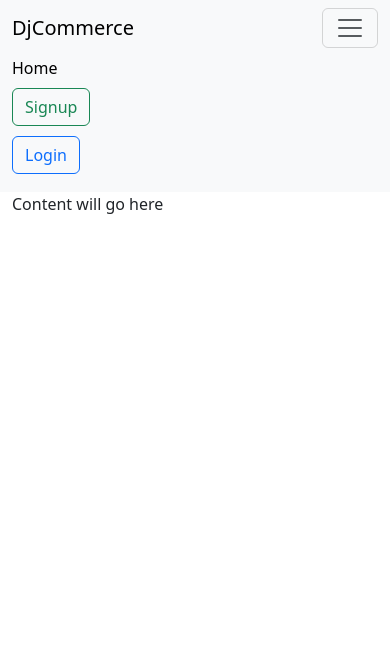
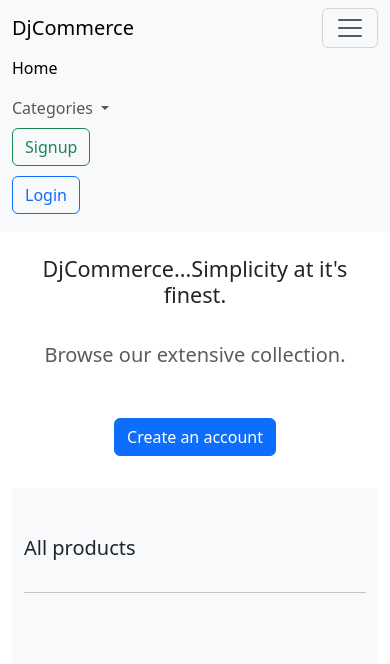
Before and after one commit to hasnainAli22/django-commerce, a Django app: page / in a window 390 px wide, after a click that opens the changed part. Shown: the top 664 px of the page. Run offline with Django 4.2, Linux system fonts and the light colour scheme; data that the repository does not hold is empty.

Commit message:
Implemented the Category and product detail page of store

```diff
--- a/accounts/templates/registration/login.html
+++ b/accounts/templates/registration/login.html
@@ -10,6 +10,6 @@
         <button class="btn btn-primary me-2" type="submit">Login</button>
     </form>
     <div class="small">
-        Forgot Password?<a href="{% url 'password_reset' %}">Reset Password</a><br><br>
+        Forgot Password?<a href="{% url 'accounts:password_reset' %}">Reset Password</a><br><br>
     </div>
 {% endblock  %}
--- a/accounts/templates/registration/logout.html
+++ b/accounts/templates/registration/logout.html
@@ -5,12 +5,12 @@
     <div class="alert alert-success" role="alert">
         Logged Out Successfully!
     </div>
-    Click Here to Login <a class="link-primary" href="{% url 'login' %}">Login!</a>
+    Click Here to Login <a class="link-primary" href="{% url 'accounts:login' %}">Login!</a>
 
     <script>
         // Delay for a few seconds (e.g., 3 seconds) before redirecting
         setTimeout(function() {
-            window.location.href = "{% url 'home' %}";
+            window.location.href = "{% url 'store:home' %}";
         }, 3000); // 3000 milliseconds = 3 seconds
     </script>
 {% endblock  %}
--- a/accounts/templates/registration/password-reset-complete.html
+++ b/accounts/templates/registration/password-reset-complete.html
@@ -4,5 +4,5 @@
 {% endblock  %}
 {% block content %}
     <h1 class="mt-4">Password Reset Completed Successfully!</h1>
-    <a href="{% url 'login' %}">Login</a>
+    <a href="{% url 'accounts:login' %}">Login</a>
 {% endblock content %}
--- a/accounts/templates/registration/password_reset.html
+++ b/accounts/templates/registration/password_reset.html
@@ -10,7 +10,7 @@
         <button class="btn btn-primary me-2" type="submit">Submit</button>
     </form>
     <div class="small">
-        <a href="{% url 'signup' %}">Create A New Account</a><br>
-        <a href="{% url 'login' %}">Back To Login</a><br>
+        <a href="{% url 'accounts:signup' %}">Create A New Account</a><br>
+        <a href="{% url 'accounts:login' %}">Back To Login</a><br>
     </div>
 {% endblock content %}
--- a/accounts/templates/registration/password_reset_email.html
+++ b/accounts/templates/registration/password_reset_email.html
@@ -2,7 +2,7 @@
   To initiate the password reset process for your {{ user.email }} Django E-Commerce,
   click the link below:
 
-  {{ protocol }}://{{ domain }}{% url 'password_reset_confirm' uidb64=uid token=token %}
+  {{ protocol }}://{{ domain }}{% url 'accounts:password_reset_confirm' uidb64=uid token=token %}
 
   If clicking the link above doesn't work, please copy and paste the URL in a new browser
   window instead.
--- a/accounts/templates/registration/signup.html
+++ b/accounts/templates/registration/signup.html
@@ -10,7 +10,7 @@
             {{form.as_p}}
             <div class="d-flex align-items-center">
                 <button type="submit" class="btn btn-primary me-2">Signup</button>
-                <a href="{% url 'login'%}"> Already have account? Login</a>
+                <a href="{% url 'accounts:login'%}"> Already have account? Login</a>
             </div>
         </form>
     </div>
--- a/accounts/urls.py
+++ b/accounts/urls.py
@@ -3,8 +3,8 @@ from django.views.generic.base import TemplateView
 from accounts.views import *
 
 # Create the patterns
+app_name = 'accounts'
 urlpatterns = [
-    path('',TemplateView.as_view(template_name='core/index.html'),name='home'),
     path('signup/',UserRegistrationView.as_view(), name='signup'),
     path('login/',LoginView.as_view(),name='login'),
     path('logout/',LogoutView.as_view(),name='logout'),
--- a/core/templates/core/base.html
+++ b/core/templates/core/base.html
@@ -16,7 +16,7 @@
     <!-- Navbar -->
     <nav class="navbar navbar-expand-lg bg-body-tertiary">
         <div class="container-fluid">
-          <a class="navbar-brand" href="{% url 'home' %}">DjCommerce</a>
+          <a class="navbar-brand" href="{% url 'store:home' %}">DjCommerce</a>
           <button class="navbar-toggler" type="button" data-bs-toggle="collapse" data-bs-target="#navbarNavAltMarkup" aria-controls="navbarNavAltMarkup" aria-expanded="false" aria-label="Toggle navigation">
             <span class="navbar-toggler-icon"></span>
           </button>
@@ -26,22 +26,33 @@
 
                     <a class="nav-link active" aria-current="page" href="#">Home</a>
                 </li>
+                <li class="nav-item dropdown">
+                    <a class="nav-link dropdown-toggle" href="#" role="button" data-bs-toggle="dropdown" aria-expanded="false">
+                      Categories
+                    </a>
+                    <ul class="dropdown-menu">
+                      <li><a class="dropdown-item" href="{% url 'store:home' %}">All</a></li>
+                      {% for category in categories %}
+                        <li><a class="dropdown-item" href="{% url 'store:category_list' category.slug%}">{{category.name | capfirst}}</a></li>
+                      {% endfor %}
+                    </ul>
+                  </li>
             </ul>
              <!-- Sign In and Log In buttons within the navigation menu -->
              <ul class="navbar-nav ms-auto reg-btn">
                 {% if user.is_authenticated %}
                     <!-- If the user is authenticated -->
-                    <li class="nav-item"><a href="{% url 'logout' %}" class="btn btn-outline-danger">Logout</a></li>
+                    <li class="nav-item"><a href="{% url 'accounts:logout' %}" class="btn btn-outline-danger">Logout</a></li>
                     <li>
                         Welcome {{user.username}}
                     </li>
                 {% else %}
                     <!-- If the user is not authenticated -->
                     <li class="nav-item">
-                        <a class="btn btn-outline-success me-2" href="{% url 'signup' %}">Signup</a>
+                        <a class="btn btn-outline-success me-2" href="{% url 'accounts:signup' %}">Signup</a>
                     </li>
                     <li class="nav-item">
-                        <a class="btn btn-outline-primary" href="{% url 'login' %}">Login</a>
+                        <a class="btn btn-outline-primary" href="{% url 'accounts:login' %}">Login</a>
                     </li>
                 {% endif%}
             </ul>
--- a/djangocommerce/settings.py
+++ b/djangocommerce/settings.py
@@ -67,6 +67,7 @@ TEMPLATES = [
                 'django.template.context_processors.request',
                 'django.contrib.auth.context_processors.auth',
                 'django.contrib.messages.context_processors.messages',
+                'store.context_processors.categories' # updated
             ],
         },
     },
--- a/djangocommerce/urls.py
+++ b/djangocommerce/urls.py
@@ -22,8 +22,8 @@ from django.conf.urls.static import static
 
 urlpatterns = [
     path('admin/', admin.site.urls),
-    # path("", include("django.contrib.auth.urls")),
-    path('', include('accounts.urls')),
+    path('accounts/', include('accounts.urls')),
+    path('',include('store.urls')),
 ]
 
 urlpatterns += static(settings.MEDIA_URL, document_root=settings.MEDIA_ROOT)
--- /dev/null
+++ b/store/context_processors.py
@@ -0,0 +1,10 @@
+from .models import Category
+
+
+# Write the Context Processors
+def categories(request):
+    categories = Category.objects.all()
+    context = {
+        'categories': categories
+    }
+    return context
--- a/store/models.py
+++ b/store/models.py
@@ -1,4 +1,5 @@
 from django.db import models
+from django.urls import reverse
 
 # Create your models here.
 class Category(models.Model):
@@ -28,3 +29,7 @@ class Product(models.Model):
 
     def __str__(self):
         return self.title
+
+
+    def get_absolute_url(self):
+        return reverse('store:product_detail', kwargs={'product_slug': self.slug})
--- /dev/null
+++ b/store/templates/store/homepage.html
@@ -0,0 +1,87 @@
+{% extends "core/base.html" %}
+
+{% load static %}
+
+
+{% block content %}
+
+
+    <!-- Introduction section -->
+
+    <section class="py-4 text-center container">
+
+        <div class="row py-lg-5">
+
+            <div class="col-lg-6 col-md-8 mx-auto">
+
+
+                <h4> DjCommerce...Simplicity at it's finest. </h4>
+
+
+                <br>
+
+
+                <p class="lead text-muted">
+
+                Browse our extensive collection.
+
+                </p>
+
+
+                <br>
+
+                <a href="{% url "accounts:signup" %}" class="btn btn-primary my-2"> Create an account </a>
+
+
+            </div>
+
+        </div>
+
+
+    </section>
+
+    {% comment %} The Products section {% endcomment %}
+       <!-- All products section -->
+
+       <div class="album py-5 bg-light">
+
+        <div class="container">
+
+          <div class="pb-3 h5"> All products </div>
+
+
+          <hr>
+
+          <br>
+
+
+          <div class="row row-cols-1 row-cols-sm-2 row-cols-md-5 g-3">
+
+            {% for product in products %}
+            {% comment %} Card For Single Product {% endcomment %}
+            <div class="col">
+                <div class="card shadow-sm">
+                  <img class="img-fluid" alt="Responsive image" src="{{product.image.url}}">
+                  <div class="card-body">
+                    <p class="card-text">
+                      <a class="text-info text-decoration-none" href="{{product.get_absolute_url}}">{{product.title}}</a>
+                    </p>
+                    <div class="d-flex justify-content-between align-items-center">
+                      <h5>$ {{product.price}}</h5>
+                    </div>
+                  </div>
+                </div>
+
+              </div>
+
+
+            {% endfor %}
+
+
+          </div>
+        </div>
+      </div>
+
+
+
+{% endblock %}
--- /dev/null
+++ b/store/urls.py
@@ -0,0 +1,15 @@
+from django.urls import path
+from .views import *
+
+# Define your url routes here
+app_name = "store"
+urlpatterns = [
+    # Homepage of the DjCommerce site
+    path('',StoreHome.as_view(), name='home'),
+
+    # The product detail Page
+    path('product/<slug:product_slug>',ProductDetailView.as_view(), name='product_detail'),
+
+    # The Category list page
+    path('search/<slug:category_slug>',CategoryListView.as_view(), name='category_list')
+]
--- a/store/views.py
+++ b/store/views.py
@@ -1,3 +1,32 @@
 from django.shortcuts import render
+from django.views import View
+from django.shortcuts import get_object_or_404
+from django.views.generic import TemplateView
+from .models import Product,Category
 
 # Create your views here.
+class StoreHome(View):
+    template_name = 'store/homepage.html'
+
+    def get(self, request):
+        products = Product.objects.all() # Retrive all project instances
+        context = {'products':products}
+        return render(request, self.template_name, context)
+
+class ProductDetailView(View):
+    template_name = 'store/product_detail.html'
+
+    def get(self, request, product_slug):
+        product = get_object_or_404(Product, slug=product_slug )
+        context = {'product':product}
+        return render(request, self.template_name, context)
+
+
+class CategoryListView(View):
+    template_name = 'store/category_list.html'
+
+    def get(self, request, category_slug):
+        category = Category.objects.get(slug=category_slug)
+        products = Product.objects.filter(category=category)
+        context = {'products':products,'category':category}
+        return render(request, self.template_name, context)
```
Also changed, not shown: store/templates/store/category_list.html (added, +47 -0 lines), store/templates/store/product_detail.html (added, +100 -0 lines).
